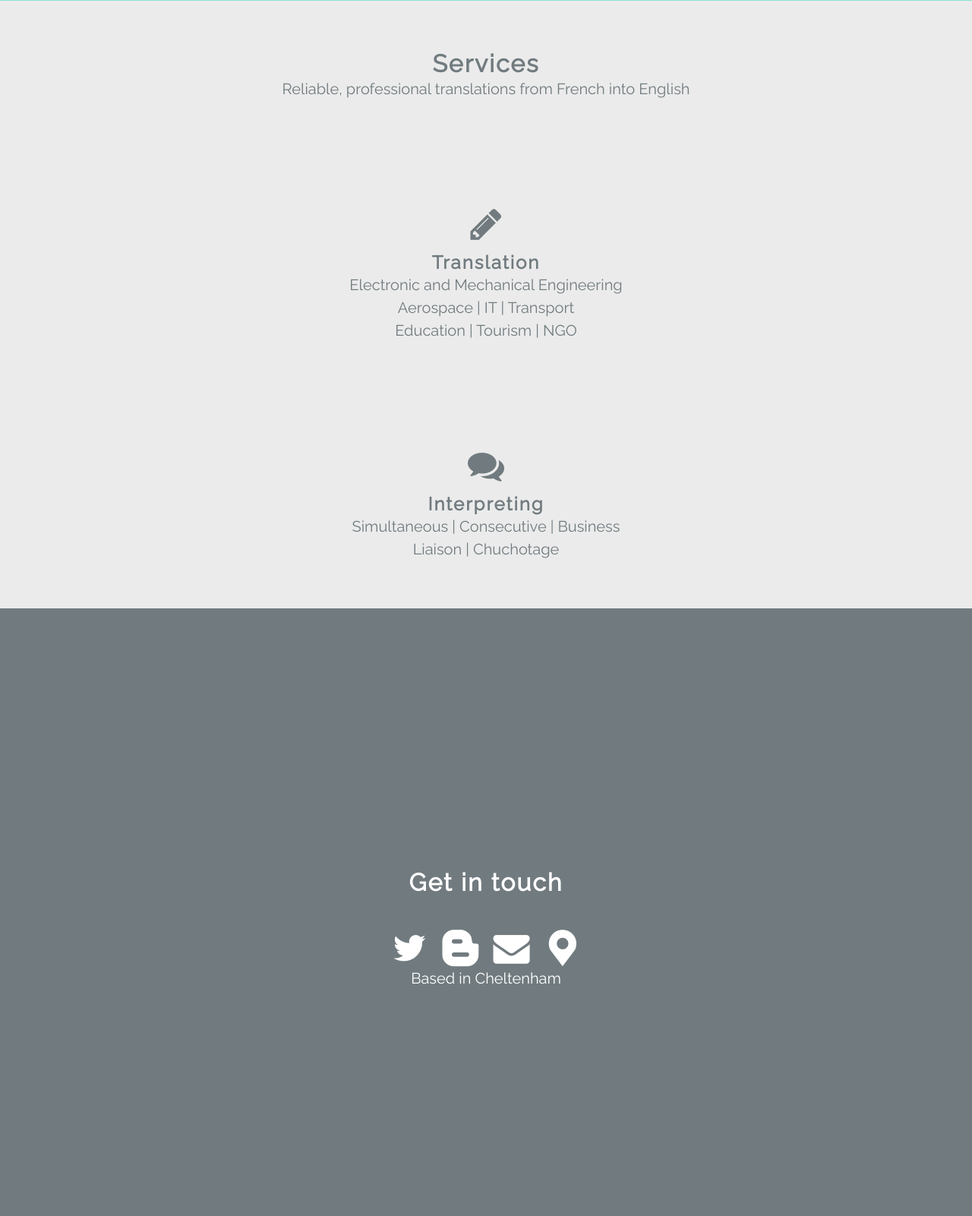
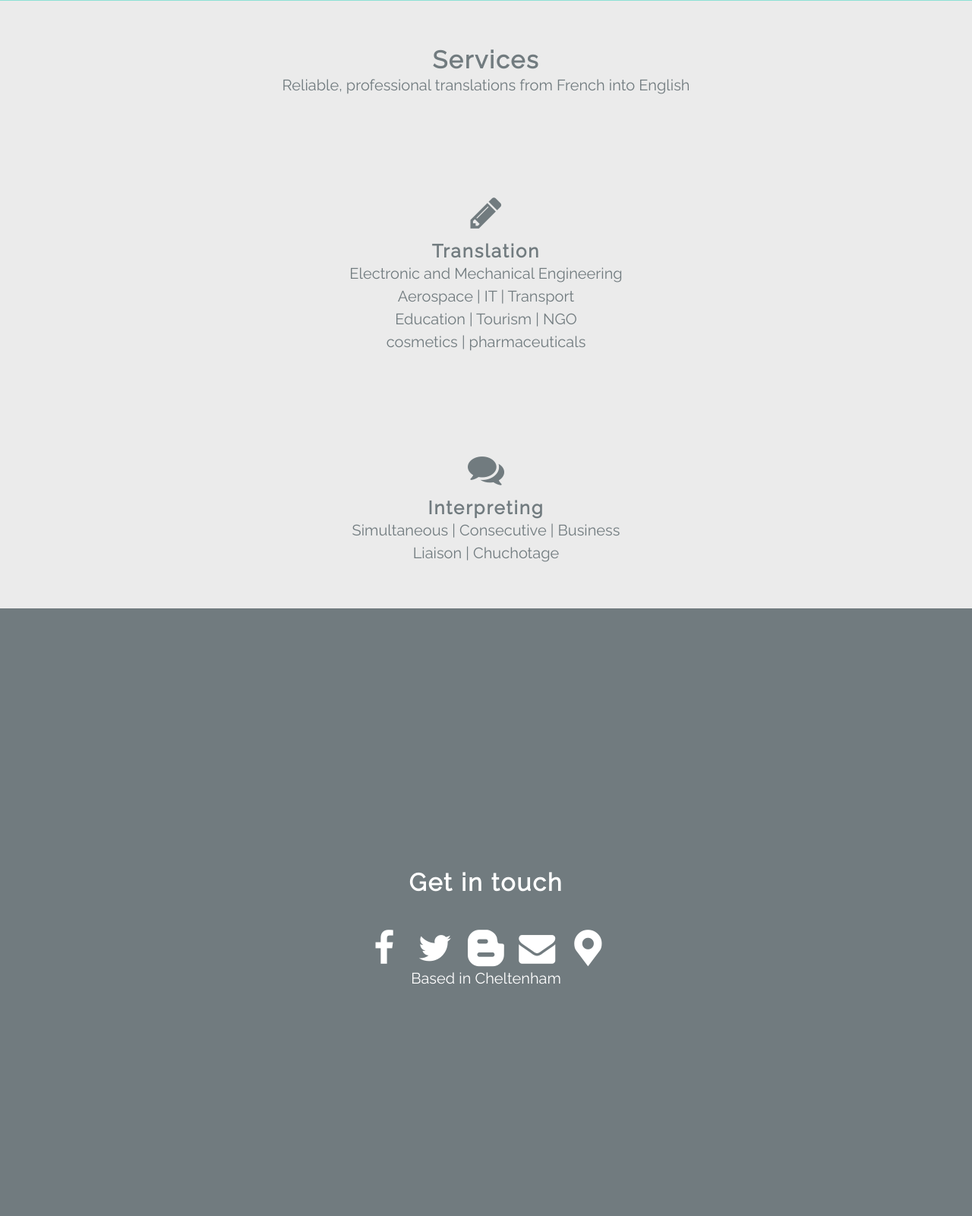
Before and after one commit to translatingmatters/translatingmatters.github.io, a PHP site: page / in a window 1280 px wide. Shown: the part 799-2400 px from the top of the page at 76% size. Run offline with PHP 8.4, Linux system fonts and the light colour scheme.

Commit message:
add content and link to facebook page

```diff
--- a/fontello/css/fontello-codes.css
+++ b/fontello/css/fontello-codes.css
@@ -5,3 +5,4 @@
 .icon-pencil-1:before { content: '\e803'; } /* '' */
 .icon-location:before { content: '\e804'; } /* '' */
 .icon-blogger-1:before { content: '\e805'; } /* '' */
+.icon-facebook:before { content: '\e806'; } /* '' */
--- a/fontello/css/fontello-ie7-codes.css
+++ b/fontello/css/fontello-ie7-codes.css
@@ -5,3 +5,4 @@
 .icon-pencil-1 { *zoom: expression( this.runtimeStyle['zoom'] = '1', this.innerHTML = '&#xe803;&nbsp;'); }
 .icon-location { *zoom: expression( this.runtimeStyle['zoom'] = '1', this.innerHTML = '&#xe804;&nbsp;'); }
 .icon-blogger-1 { *zoom: expression( this.runtimeStyle['zoom'] = '1', this.innerHTML = '&#xe805;&nbsp;'); }
+.icon-facebook { *zoom: expression( this.runtimeStyle['zoom'] = '1', this.innerHTML = '&#xe806;&nbsp;'); }
--- a/fontello/css/fontello-ie7.css
+++ b/fontello/css/fontello-ie7.css
@@ -16,3 +16,4 @@
 .icon-pencil-1 { *zoom: expression( this.runtimeStyle['zoom'] = '1', this.innerHTML = '&#xe803;&nbsp;'); }
 .icon-location { *zoom: expression( this.runtimeStyle['zoom'] = '1', this.innerHTML = '&#xe804;&nbsp;'); }
 .icon-blogger-1 { *zoom: expression( this.runtimeStyle['zoom'] = '1', this.innerHTML = '&#xe805;&nbsp;'); }
+.icon-facebook { *zoom: expression( this.runtimeStyle['zoom'] = '1', this.innerHTML = '&#xe806;&nbsp;'); }
--- a/fontello/css/fontello.css
+++ b/fontello/css/fontello.css
@@ -1,10 +1,11 @@
 @font-face {
   font-family: 'fontello';
-  src: url('../font/fontello.eot?75262531');
-  src: url('../font/fontello.eot?75262531#iefix') format('embedded-opentype'),
-       url('../font/fontello.woff?75262531') format('woff'),
-       url('../font/fontello.ttf?75262531') format('truetype'),
-       url('../font/fontello.svg?75262531#fontello') format('svg');
+  src: url('../font/fontello.eot?5121106');
+  src: url('../font/fontello.eot?5121106#iefix') format('embedded-opentype'),
+       url('../font/fontello.woff2?5121106') format('woff2'),
+       url('../font/fontello.woff?5121106') format('woff'),
+       url('../font/fontello.ttf?5121106') format('truetype'),
+       url('../font/fontello.svg?5121106#fontello') format('svg');
   font-weight: normal;
   font-style: normal;
 }
@@ -14,7 +15,7 @@
 @media screen and (-webkit-min-device-pixel-ratio:0) {
   @font-face {
     font-family: 'fontello';
-    src: url('../font/fontello.svg?75262531#fontello') format('svg');
+    src: url('../font/fontello.svg?5121106#fontello') format('svg');
   }
 }
 */
@@ -60,3 +61,4 @@
 .icon-pencil-1:before { content: '\e803'; } /* '' */
 .icon-location:before { content: '\e804'; } /* '' */
 .icon-blogger-1:before { content: '\e805'; } /* '' */
+.icon-facebook:before { content: '\e806'; } /* '' */
--- a/index.html
+++ b/index.html
@@ -45,6 +45,7 @@
           <p>Electronic and Mechanical Engineering</p>
           <p>Aerospace | IT | Transport</p>
           <p>Education | Tourism | NGO</p>
+          <p>cosmetics | pharmaceuticals</p>
         </div>
 
         <div class="item" id="interpretingSpecialities">
@@ -61,6 +62,7 @@
       <h2>Get in touch</h2>
 
       <div id='contact-icon'>
+        <a class="icon" href="https://www.facebook.com/translatingmatters/" target="_blank"><i class='icon-facebook'></i></a>
         <a class="icon" href="https://twitter.com/LucyO86" target="_blank"><i class='icon-twitter'></i></a>
         <a class="icon" href="http://translatingmatters.blogspot.co.uk/" target="_blank"><i class='icon-blogger-1'></i></a>
         <a class="icon" href="mailto:lucy@translatingmatters.co.uk" target="_blank"><i class='icon-mail-alt'></i></a>
@@ -69,18 +71,6 @@
 
       <p>Based in Cheltenham</p>
 
-      <!-- <div  method="post">
-        <form  action="" method="post" target="_blank">
-          <div id="form">
-            <input id="contact-form-name" name="contact-form-name" type="text" placeholder="Name" class="input-one">
-            <input id="contact-form-email" type="email" name="EMAIL" placeholder="Email" class="input-one">
-            <textarea id="contact-form-message" type="text" placeholder="Message"></textarea>
-          </div>
-          <button  class="buttonEmail" type"submit">Send</button>
-          <pre id="response"></pre>
-        </form>
-    </div> -->
-
   </div>
   </body>
 </html>
```
Also changed, not shown: fontello/config.json (+12 -6 lines), fontello/css/fontello-embedded.css (+7 -6 lines), fontello/demo.html (+6 -5 lines), fr.html (+2 -12 lines), fontello/README.txt, fontello/font/fontello.ttf, fontello/font/fontello.woff, fontello/font/fontello.woff2 (added), 2 other files.
